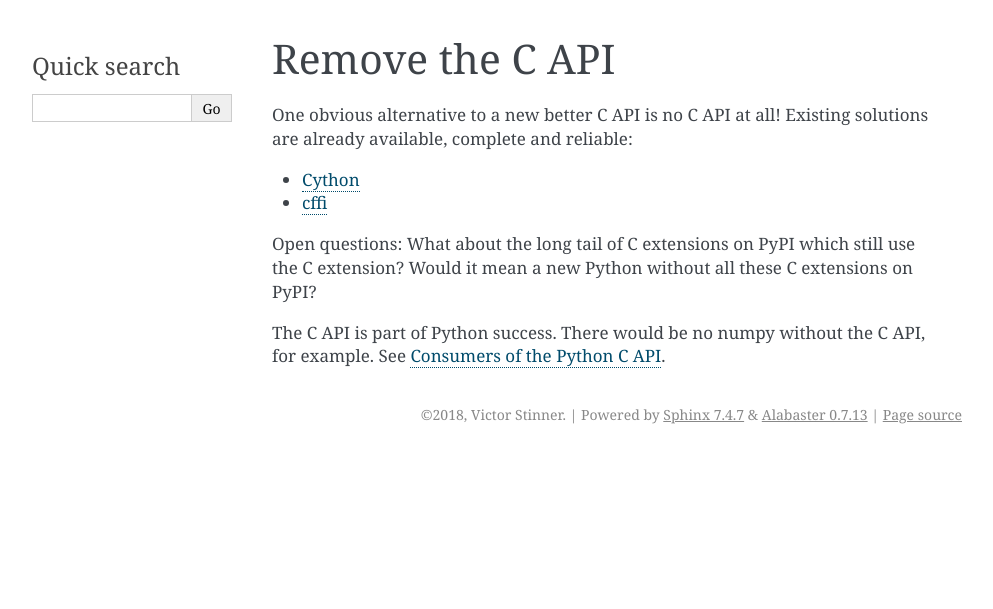
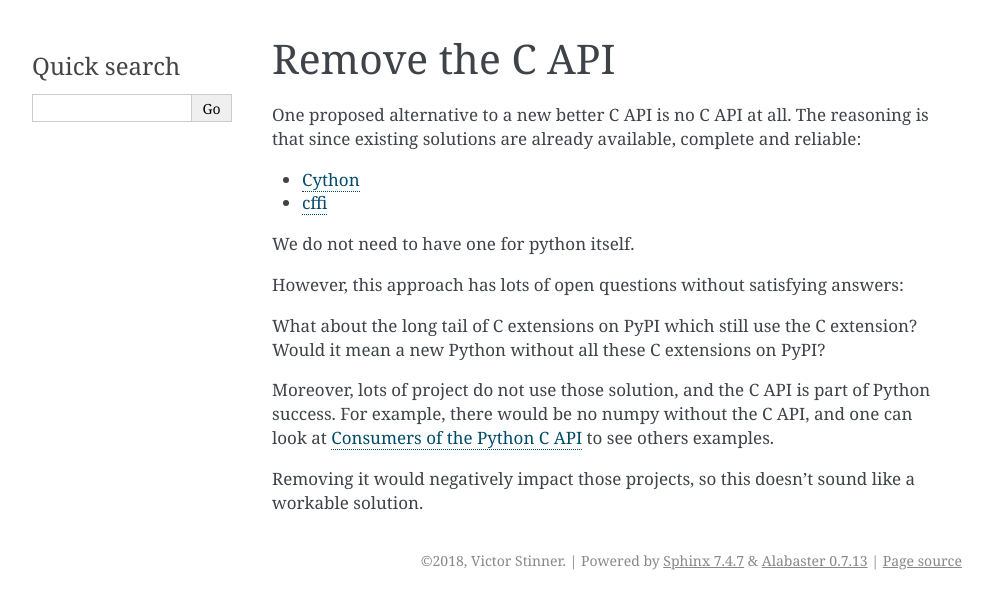
Before and after one commit to pythoncapi/pythoncapi, a Sphinx documentation site: the page built from doc/remove_c_api.rst, in a window 1280 px wide. Shown: the top 609 px of the page, without its empty margins (148-1141 px from the left). Built offline with Sphinx 7.4.7, drawn with Linux system fonts in a browser that asks for light colours.

Commit message:
Rework the FAQ to be a bit more neutral and detailed

```diff
--- a/doc/remove_c_api.rst
+++ b/doc/remove_c_api.rst
@@ -4,15 +4,19 @@
 Remove the C API
 ++++++++++++++++
 
-One obvious alternative to a new better C API is no C API at all! Existing
+One proposed alternative to a new better C API is no C API at all. The reasoning is that since existing
 solutions are already available, complete and reliable:
 
 * :ref:`Cython <cython>`
 * :ref:`cffi <cffi>`
 
-Open questions: What about the long tail of C extensions on PyPI which still
-use the C extension? Would it mean a new Python without all these C extensions
-on PyPI?
+We do not need to have one for python itself.
 
-The C API is part of Python success. There would be no numpy without the C API,
-for example. See :ref:`Consumers of the Python C API <consumers>`.
+However, this approach has lots of open questions without satisfying answers:
+
+What about the long tail of C extensions on PyPI which still use the C extension?
+Would it mean a new Python without all these C extensions on PyPI?
+
+Moreover, lots of project do not use those solution, and the C API is part of Python success. For example, there would be no numpy without the C API, and one can look at :ref:`Consumers of the Python C API <consumers>` to see others examples.
+
+Removing it would negatively impact those projects, so this doesn't sound like a workable solution.
```
